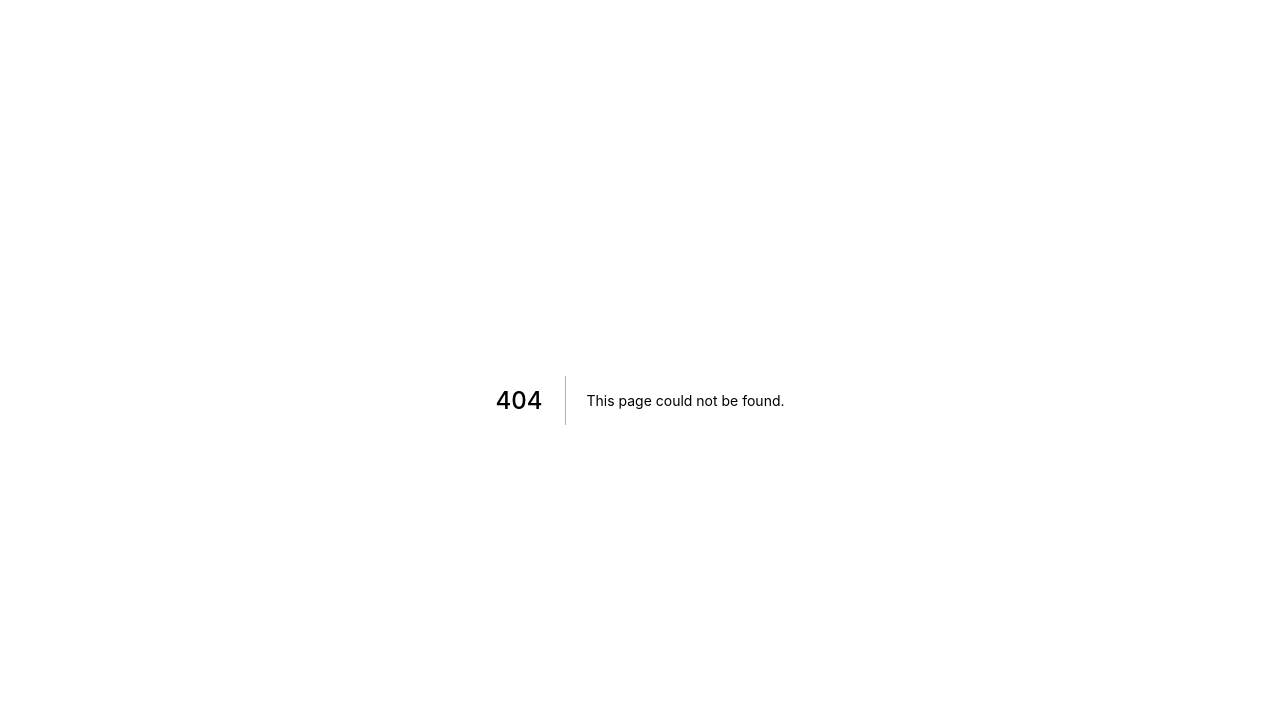
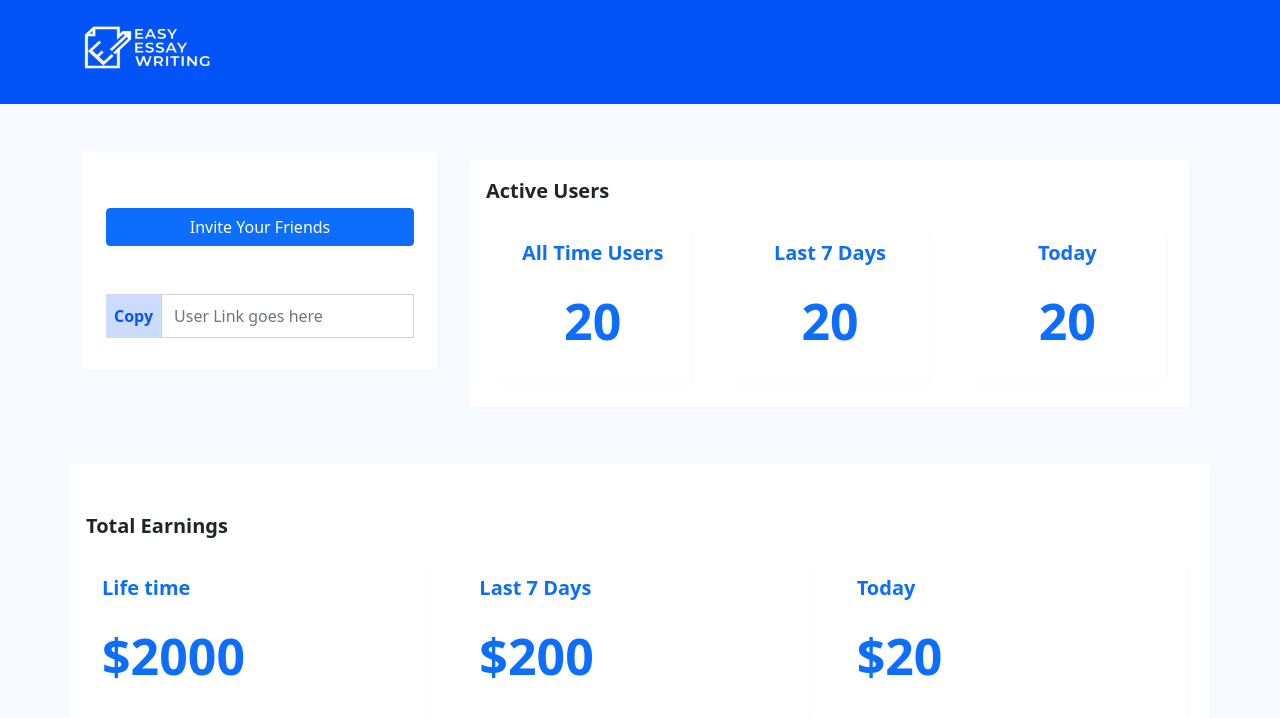
Before and after one commit to Rakib544/easy-essay-writing, a Next.js app: page /profile in a window 1280 px wide. Before the commit this address had no page. Shown: the top 718 px of the page. Built offline with nearby package versions, Linux system fonts and the light colour scheme; a small style sheet from the web is missing.

Commit message:
some code improvement done

```diff
--- /dev/null
+++ b/pages/profile.js
@@ -0,0 +1,106 @@
+import Image from "next/image";
+import { useContext } from "react";
+import Navbar from "../src/components/navbar/Navbar";
+import styles from "../src/components/profileCard/profileCard.module.css";
+import { UserContext } from "./_app";
+
+const Profile = () => {
+  const [signedUser] = useContext(UserContext);
+  console.log(signedUser);
+  return (
+    <div style={{ backgroundColor: "#F7FBFF" }}>
+      <Navbar />
+      <div className="container pb-5">
+        <div className="row my-5 h-100">
+          <div className="col-12 col-md-4">
+            <div className="box-shadow p-4 bg-white rounded-3">
+              <div className="row d-flex align-items-center mb-3">
+                <div className="col-3">
+                  {signedUser.photoURL && (
+                    <Image
+                      src={signedUser.photoURL}
+                      alt="profile"
+                      height="78"
+                      width="78"
+                      className="rounded-circle"
+                    />
+                  )}
+                </div>
+                <div className="col-9">
+                  <p className={`fs-28 fw-bold ${styles.name}`}>
+                    {signedUser.name}
+                  </p>
+                  <p className={`${styles.email} fs-16`}>{signedUser.email}</p>
+                </div>
+              </div>
+              <button className="btn btn-primary w-100">
+                Invite Your Friends
+              </button>
+              <div className="d-flex mt-5 mb-2 rounded-3">
+                <button className="px-2 rounded-0 fs-15 btn-style">Copy</button>
+                <input
+                  className="form-control rounded-0 affiliate-input-background"
+                  placeholder="User Link goes here"
+                />
+              </div>
+            </div>
+          </div>
+          <div className="col-12 col-md-8">
+            <div className="m-2 p-3 box-shadow bg-white rounded-3">
+              <p className="fs-24 fw-bold text-center text-md-start">
+                Active Users
+              </p>
+              <div className="row text-primary text-center">
+                <div className="col-12 col-md-4">
+                  <div className="m-2 p-2 box-shadow bg-white">
+                    <p className="fs-24 fw-bold">All Time Users</p>
+                    <p className="fs-50 fw-bold">20</p>
+                  </div>
+                </div>
+                <div className="col-12 col-md-4">
+                  <div className="m-2 p-2 box-shadow bg-white">
+                    <p className="fs-24 fw-bold">Last 7 Days</p>
+                    <p className="fs-50 fw-bold">20</p>
+                  </div>
+                </div>
+                <div className="col-12 col-md-4">
+                  <div className="m-2 p-2 box-shadow bg-white">
+                    <p className="fs-24 fw-bold">Today</p>
+                    <p className="fs-50 fw-bold">20</p>
+                  </div>
+                </div>
+              </div>
+            </div>
+          </div>
+          <div className="px-3 box-shadow my-5 bg-white rounded-3 py-5">
+            <p className="fs-24 fw-bold text-center text-md-start">
+              Total Earnings
+            </p>
+            <div className="row text-primary text-center text-md-start">
+              <div className="col-12 col-md-4">
+                <div className="m-2 p-2 box-shadow bg-white">
+                  <p className="fs-24 fw-bold">Life time </p>
+                  <p className="fs-50 fw-bold">$2000</p>
+                </div>
+              </div>
+              <div className="col-12 col-md-4">
+                <div className="m-2 p-2 box-shadow bg-white">
+                  <p className="fs-24 fw-bold">Last 7 Days</p>
+                  <p className="fs-50 fw-bold">$200</p>
+                </div>
+              </div>
+              <div className="col-12 col-md-4">
+                <div className="m-2 p-2 box-shadow bg-white">
+                  <p className="fs-24 fw-bold">Today</p>
+                  <p className="fs-50 fw-bold">$20</p>
+                </div>
+              </div>
+            </div>
+          </div>
+        </div>
+      </div>
+    </div>
+  );
+};
+
+export default Profile;
--- a/src/components/navbar/Navbar.js
+++ b/src/components/navbar/Navbar.js
@@ -166,7 +166,7 @@ const Navbar = () => {
                   className={`nav-item ${styles.navItem} mx-md-2 my-2 my-md-0 cursor-pointer`}
                   onClick={logout}
                 >
-                  <Link to="/">
+                  <Link href="/">
                     <a>Logout</a>
                   </Link>
                 </li>
--- a/styles/globals.css
+++ b/styles/globals.css
@@ -207,6 +207,11 @@ a {
   background-color: #cbdcff;
   padding: 10px 30px;
   border-radius: 5px;
+}
+
+.affiliate-input-background {
+  background-color: #cbdcff;
+  border: none;
 }
 
 .scroll {
```
Also changed, not shown: pages/refer/[id].js (added, +16 -0 lines).
